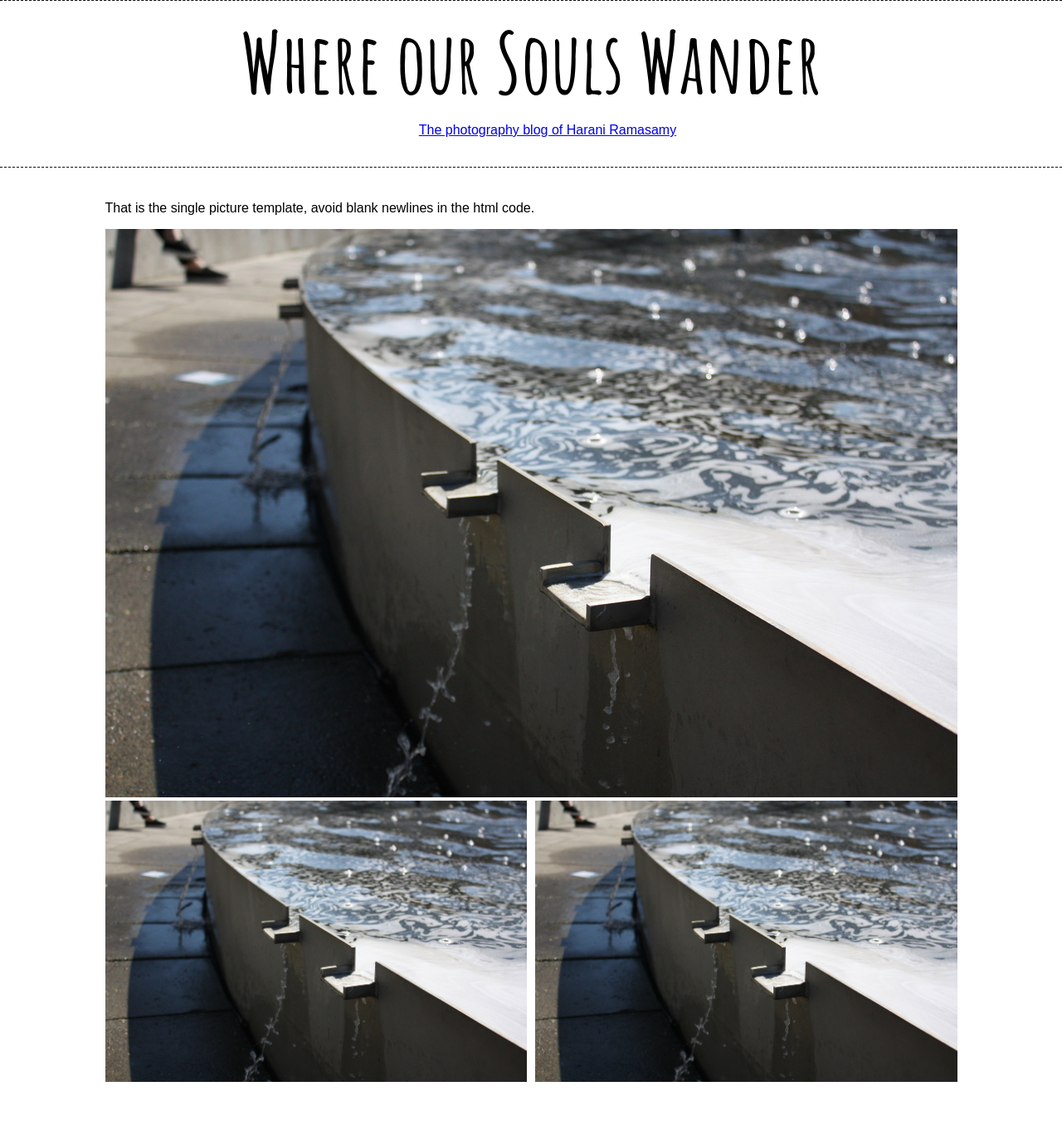
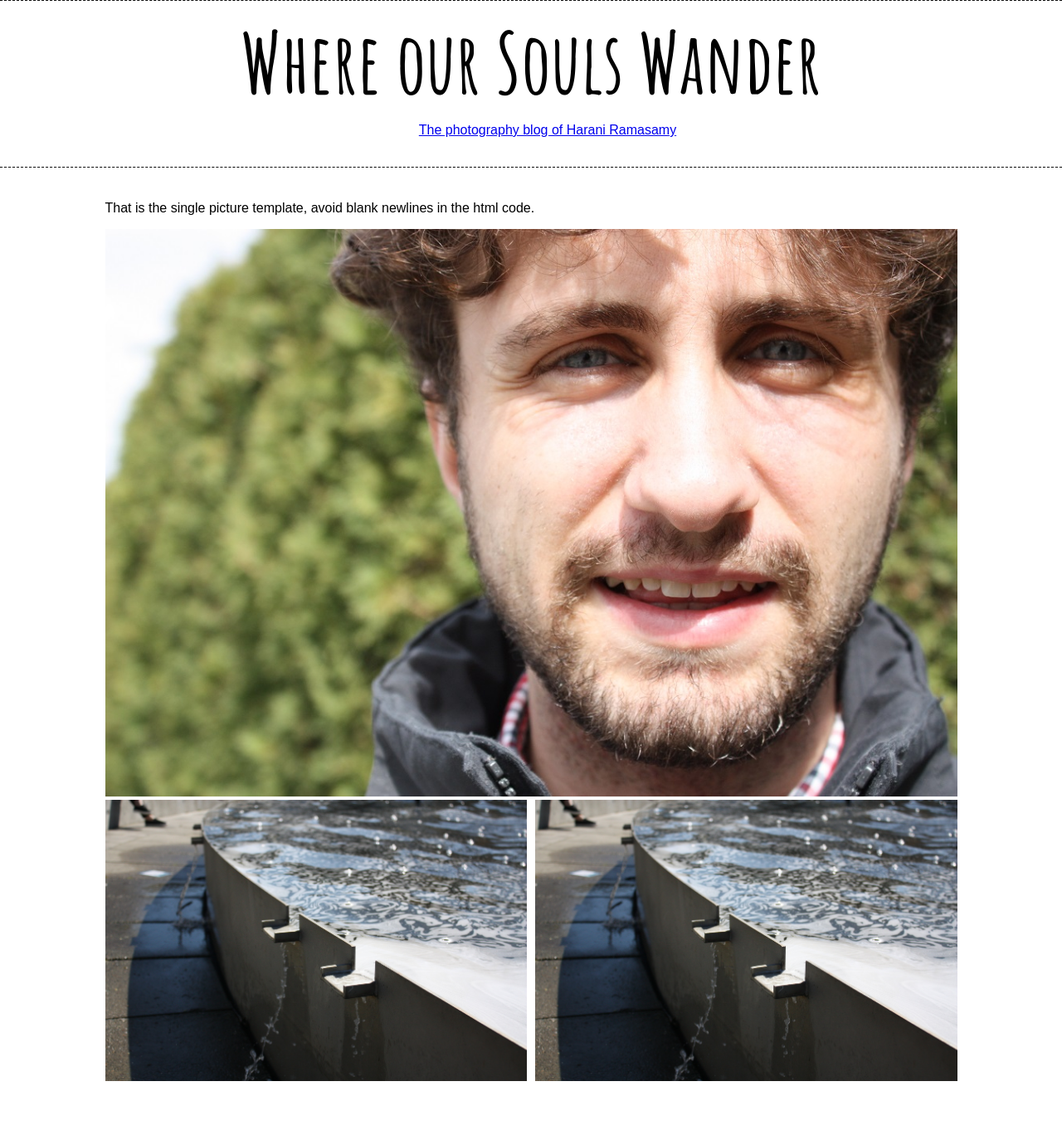
Before and after one commit to haraniramasamy/haraniramasamy.github.io, a Jekyll site: the page built from _posts/2015-04-19-family.md, in a window 1280 px wide. Shown: the whole page at 83% size. Built offline with Jekyll 4.4.1, drawn with Linux system fonts in a browser that asks for light colours; nearby versions of some CDN libraries; some web fonts are replaced.

Commit message:
Gabe cover page

```diff
--- a/_posts/2015-04-19-family.md
+++ b/_posts/2015-04-19-family.md
@@ -1,14 +1,14 @@
 ---
 layout: post
 title: Family & Friends
-cover: /images/example3_1027px.jpg
+cover: /images/gabe1_1078px.jpg
 position: 1
 ---
 
 That is the single picture template, avoid blank newlines in the html code.
 
 <div class="photo">
-  <img src="/images/example1_1027px.jpg"/>
+  <img src="/images/gabe1_1078px.jpg"/>
   <p>Caption 1</p>
 </div>
 
```
Also changed, not shown: images/gabe1_1078px.jpg (added).
